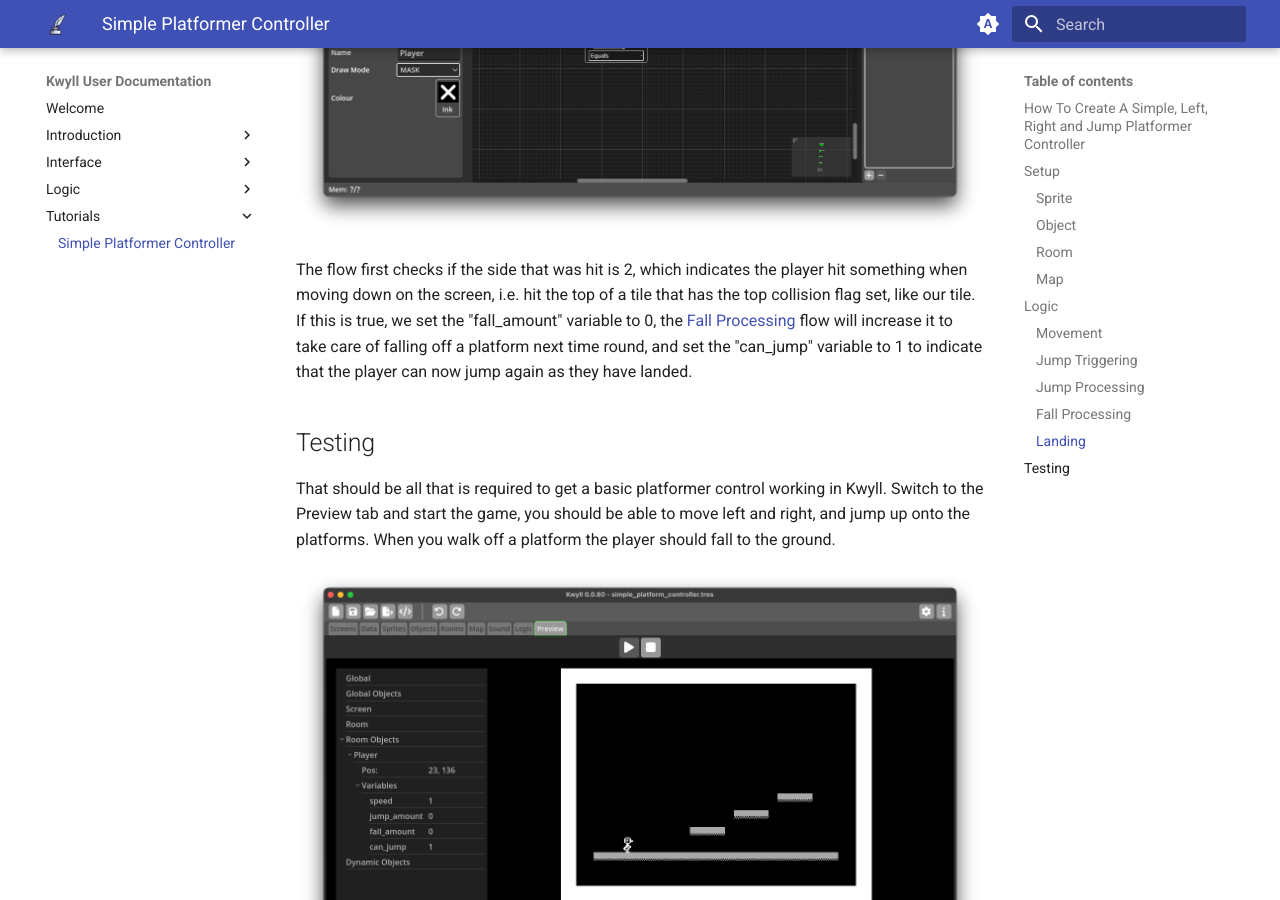
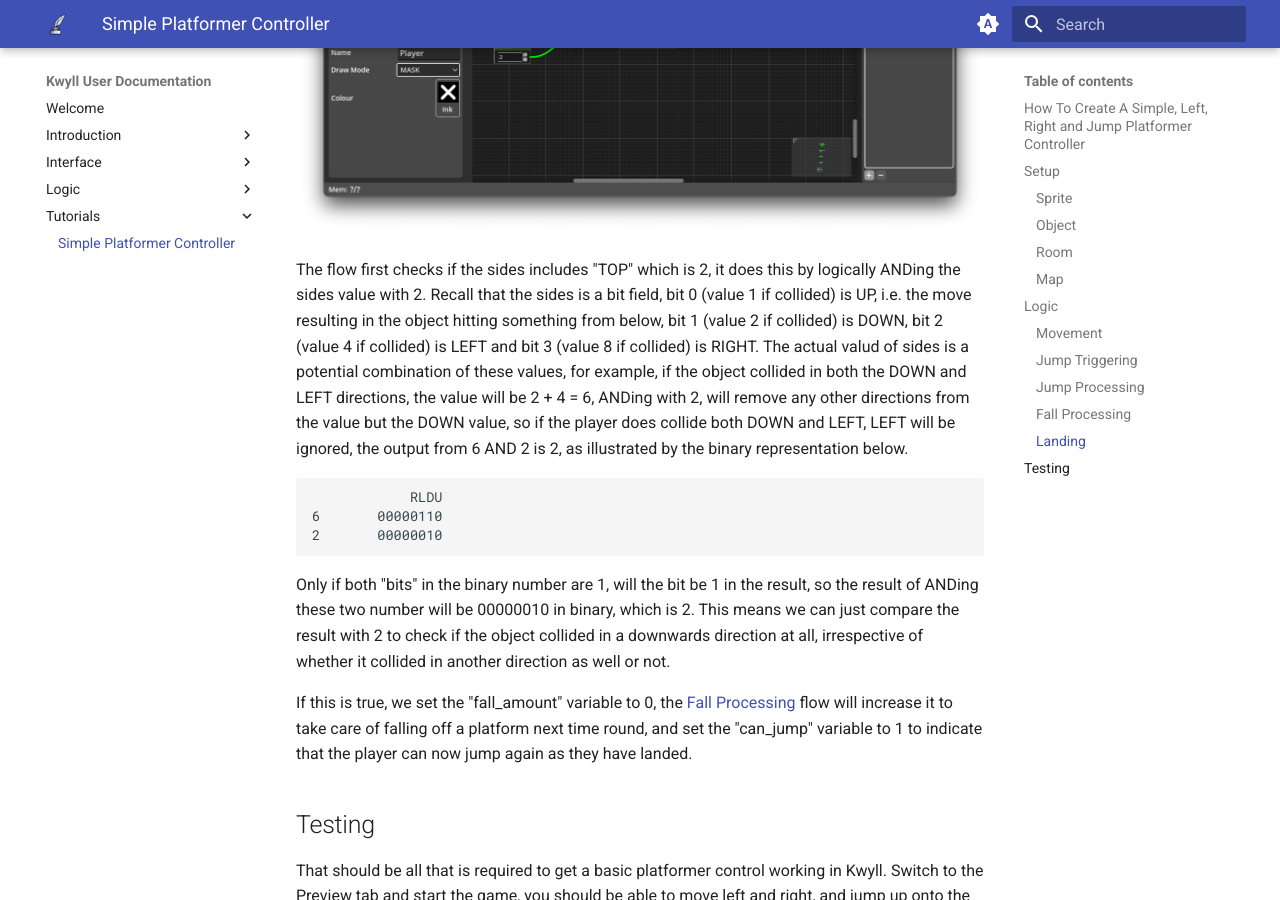
Before and after one commit to IndigoBeetle/KwyllDocs, an MkDocs documentation site: the page built from docs/tutorials/simple_platformer_controller.md, in a window 1280 px wide and 900 px high, scrolled down 9070 px. Built offline with MkDocs 1.6.1 and Material for MkDocs 9.7.7, drawn with Linux system fonts in a browser that asks for light colours.

Commit message:
Update tutorial to fix collision detection.
 * Was disallowing jump if collided with walls as well as down.

```diff
--- a/docs/tutorials/simple_platformer_controller.md
+++ b/docs/tutorials/simple_platformer_controller.md
@@ -184,13 +184,31 @@ to develop your game around this controller.
 
 ![Landing](../assets/tutorials/simple_platformer_controller/land_logic.png)
 
-The flow first checks if the side that was hit is 2, which indicates the player
-hit something when moving down on the screen, i.e. hit the top of a tile that
-has the top collision flag set, like our tile. If this is true, we set the
-"fall_amount" variable to 0, the [Fall Processing](#fall_processing) flow will
-increase it to take care of falling off a platform next time round, and set the
-"can_jump" variable to 1 to indicate that the player can now jump again as they
-have landed.
+The flow first checks if the sides includes "TOP" which is 2, it does this by
+logically ANDing the sides value with 2. Recall that the sides is a bit field,
+bit 0 (value 1 if collided) is UP, i.e. the move resulting in the object
+hitting something from below, bit 1 (value 2 if collided) is DOWN, bit 2 (value
+4 if collided) is LEFT and bit 3 (value 8 if collided) is RIGHT. The actual
+valud of sides is a potential combination of these values, for example, if the
+object collided in both the DOWN and LEFT directions, the value will be 2 + 4 =
+6, ANDing with 2, will remove any other directions from the value but the DOWN
+value, so if the player does collide both DOWN and LEFT, LEFT will be ignored,
+the output from 6 AND 2 is 2, as illustrated by the binary representation below.
+
+                RLDU
+    6       00000110
+    2       00000010
+
+Only if both "bits" in the binary number are 1, will the bit be 1 in the
+result, so the result of ANDing these two number will be 00000010 in binary,
+which is 2. This means we can just compare the result with 2 to check if the
+object collided in a downwards direction at all, irrespective of whether it
+collided in another direction as well or not.
+
+If this is true, we set the "fall_amount" variable to 0, the [Fall
+Processing](#fall_processing) flow will increase it to take care of falling off
+a platform next time round, and set the "can_jump" variable to 1 to indicate
+that the player can now jump again as they have landed.
 
 
 ## Testing
```
Also changed, not shown: docs/assets/tutorials/simple_platformer_controller/land_logic.png.
